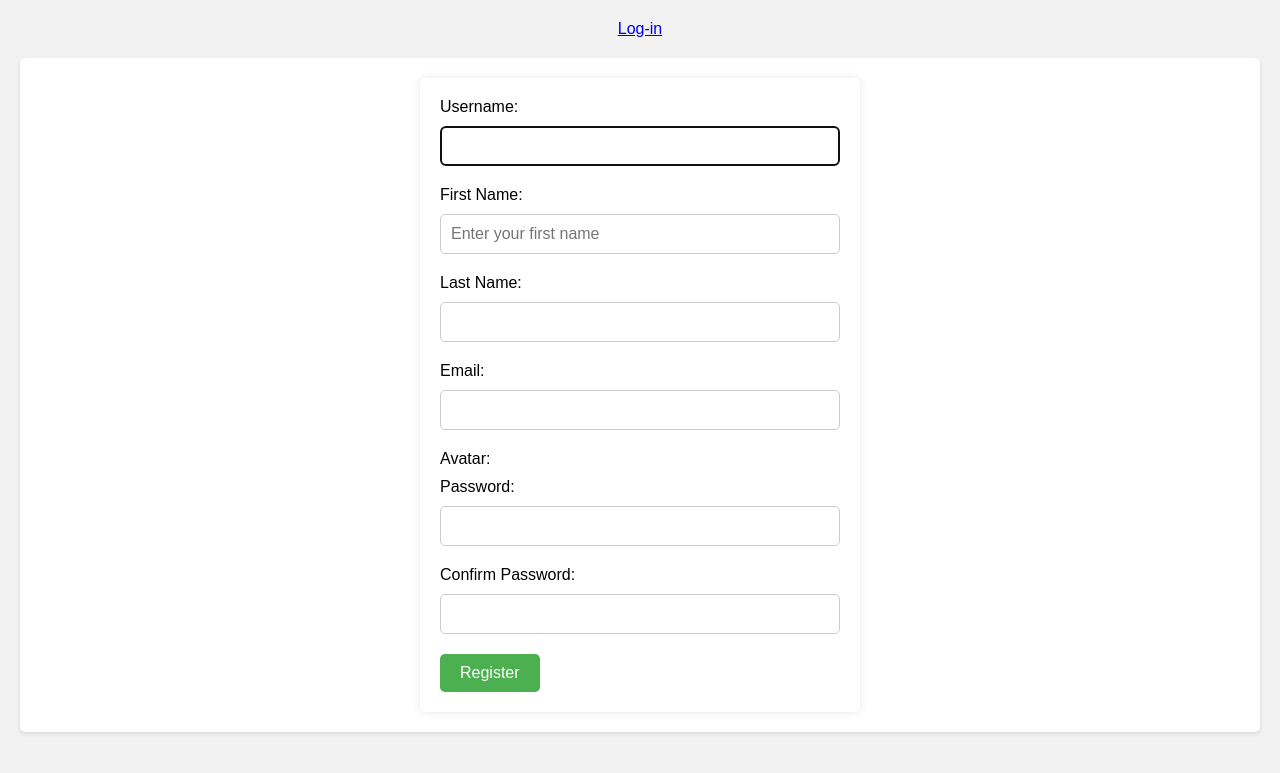
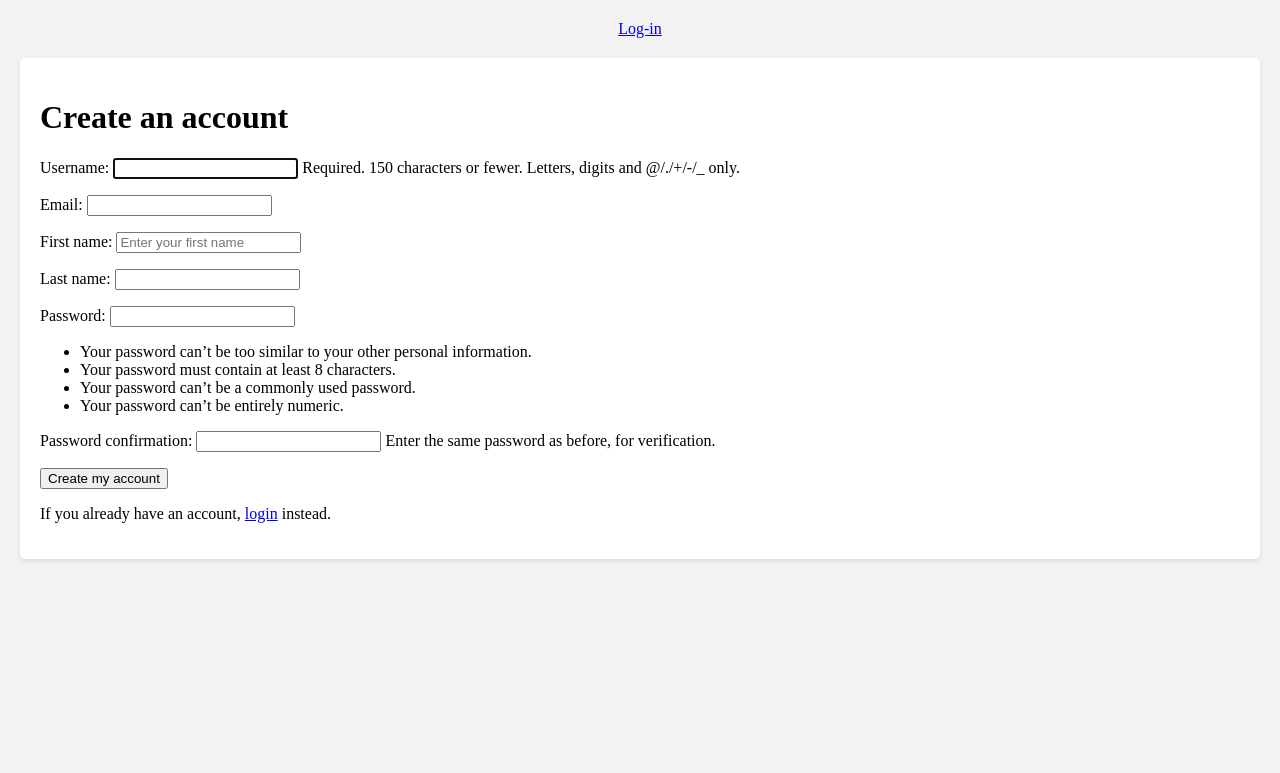
Before and after one commit to dmytromk/checkYourKnowledge, a Django app: page /account/registration/ in a window 1280 px wide. Shown: the top 773 px of the page. Run offline with Django 4.2, Linux system fonts and the light colour scheme.

Commit message:
more refactoring for account

```diff
--- a/djangoApp/account/templates/logged_out.html
+++ b/djangoApp/account/templates/logged_out.html
@@ -22,5 +22,6 @@
     </style>
 
     <h1>Logged out</h1>
-    <p>You have been successfully logged out. You can <a href="{% url 'login' %}">log-in again</a>.</p>
+    <p>You have been successfully logged out. You can <a href="{% url 'login' %}">log-in again</a></p>
+    <p>or return to the <a href="{% url 'home' %}">main page</a>.</p>
 {% endblock %}
--- a/djangoApp/account/templates/registration.html
+++ b/djangoApp/account/templates/registration.html
@@ -1,83 +1,23 @@
 {% extends "base.html" %}
 {% block title %}Registration{% endblock %}
-{% block content %}
-<html>
-<head>
+{% block styles %}
     <style>
         body {
             font-family: Arial, sans-serif;
             background-color: #f2f2f2;
             padding: 20px;
         }
+    </style
+{% endblock %}
 
-  form {
-    background-color: #fff;
-    max-width: 400px;
-    margin: 0 auto;
-    padding: 20px;
-    border-radius: 5px;
-    box-shadow: 0 0 10px rgba(0, 0, 0, 0.1);
-  }
-
-  label {
-    display: block;
-    margin-bottom: 10px;
-  }
-
-  input[type="text"],
-  input[type="email"],
-  input[type="password"] {
-    width: 100%;
-    padding: 10px;
-    border: 1px solid #ccc;
-    border-radius: 5px;
-    box-sizing: border-box;
-    margin-bottom: 20px;
-    font-size: 16px;
-  }
-
-  input[type="submit"] {
-    background-color: #4CAF50;
-    color: white;
-    padding: 10px 20px;
-    border: none;
-    border-radius: 5px;
-    cursor: pointer;
-    font-size: 16px;
-  }
-
-  input[type="submit"]:hover {
-    background-color: #45a049;
-  }
-    </style>
-    </head>
-<body>
+{% block content %}
+    <div class="registration_fields">
+        <h1>Create an account</h1>
         <form action="." method="POST">
             {% csrf_token %}
-  <label for="username">Username:</label>
-  {{user_form.username}}
-
-  <label for="firstname">First Name:</label>
-    {{user_form.first_name}}
-
-  <label for="lastname">Last Name:</label>
-   {{user_form.last_name}}
-
-  <label for="email">Email:</label>
-     {{user_form.email}}
-
- <label for="email">Avatar:</label>
-     {{user_form.avatar}}
-  <label for="password">Password:</label>
-       {{user_form.password1}}
-
-
-  <label for="password2">Confirm Password:</label>
-         {{user_form.password2}}
-
-
-  <input type="submit" value="Register">
+            {{ user_form.as_p }}
+            <p><input type="submit" value="Create my account"></p>
         </form>
-</body>
-</html>
+        <p class="text-center">If you already have an account, <a href={% url "login" %}>login</a> instead.</p>
+    </div>
 {% endblock %}
--- a/djangoApp/account/templates/settings.html
+++ b/djangoApp/account/templates/settings.html
@@ -13,5 +13,4 @@
         <button onclick="window.location.href='/account/change_password'">Change Password</button>
         <button onclick="window.location.href='/account/change_username'">Change Username</button>
     </div>
-  <!-- Add more profile information as needed -->
 {% endblock %}
--- a/djangoApp/account/views.py
+++ b/djangoApp/account/views.py
@@ -7,7 +7,6 @@ from django.contrib import messages
 from django.contrib.auth import authenticate
 
 
-# Create your views here.
 def home(request):
     return render(request, 'home.html', {})
 
@@ -59,7 +58,7 @@ def change_email(request):
             if user is not None:
                 user.email = email
                 user.save()
-                return redirect('/settings')  # Replace with the desired URL or path
+                return redirect('/settings')
             else:
                 form.add_error('password', 'Invalid password.')
     else:
@@ -77,15 +76,9 @@ def change_username(request):
             if user is not None:
                 user.username = new_username
                 user.save()
-                return redirect('/settings')  # Replace with the desired URL or path
+                return redirect('/settings')
             else:
                 form.add_error('password', 'Invalid password.')
     else:
         form = ChangeUsernameForm(instance=request.user)
     return render(request, 'change_username.html', {'form': form})
-
-
-
-#@login_required
-#def dashboard(request):
-#    return render(request, 'dashboard.html', {'section': 'dashboard'})
```
Also changed, not shown: djangoApp/account/templates/dashboard.html (deleted, +0 -19 lines). Lines whose indentation alone changed are shown as unchanged.
